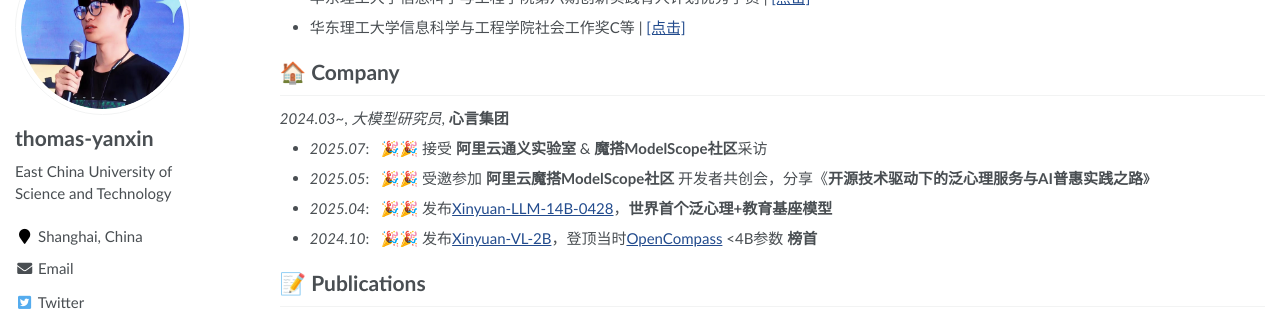
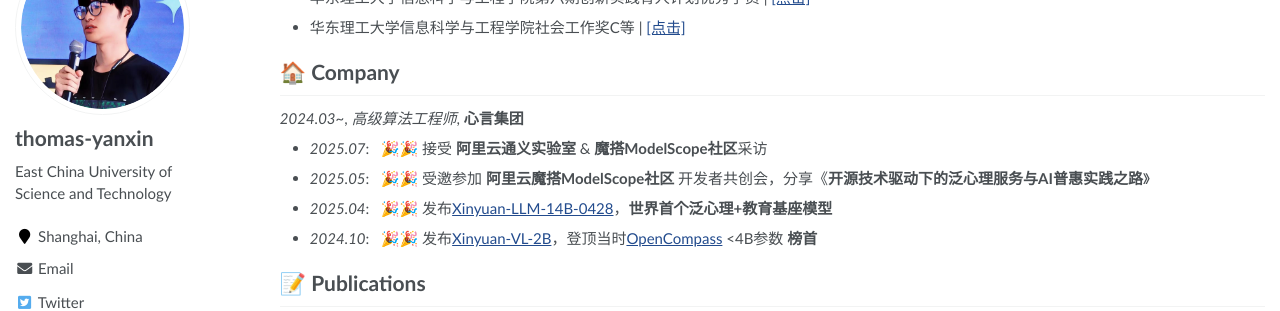
Before and after one commit to thomas-yanxin/thomas-yanxin.github.io, a Jekyll site: the page built from _pages/about.md, in a window 1280 px wide and 900 px high, scrolled down 752 px. Shown: the part 151-462 px from the top of the window. Built offline with Jekyll 4.4.1, drawn with Linux system fonts in a browser that asks for light colours; some web fonts are replaced.

Commit message:
Update about.md

```diff
--- a/_pages/about.md
+++ b/_pages/about.md
@@ -47,7 +47,7 @@
 
 # 🏠 Company
 
- *2024.03~*, *大模型研究员*, **心言集团**
+ *2024.03~*, *高级算法工程师*, **心言集团**
 
 * *2025.07*: &nbsp; 🎉🎉 接受 **阿里云通义实验室** & **魔搭ModelScope社区**采访
 * *2025.05*: &nbsp; 🎉🎉 受邀参加 **阿里云魔搭ModelScope社区** 开发者共创会，分享《**开源技术驱动下的泛心理服务与AI普惠实践之路**》
```
